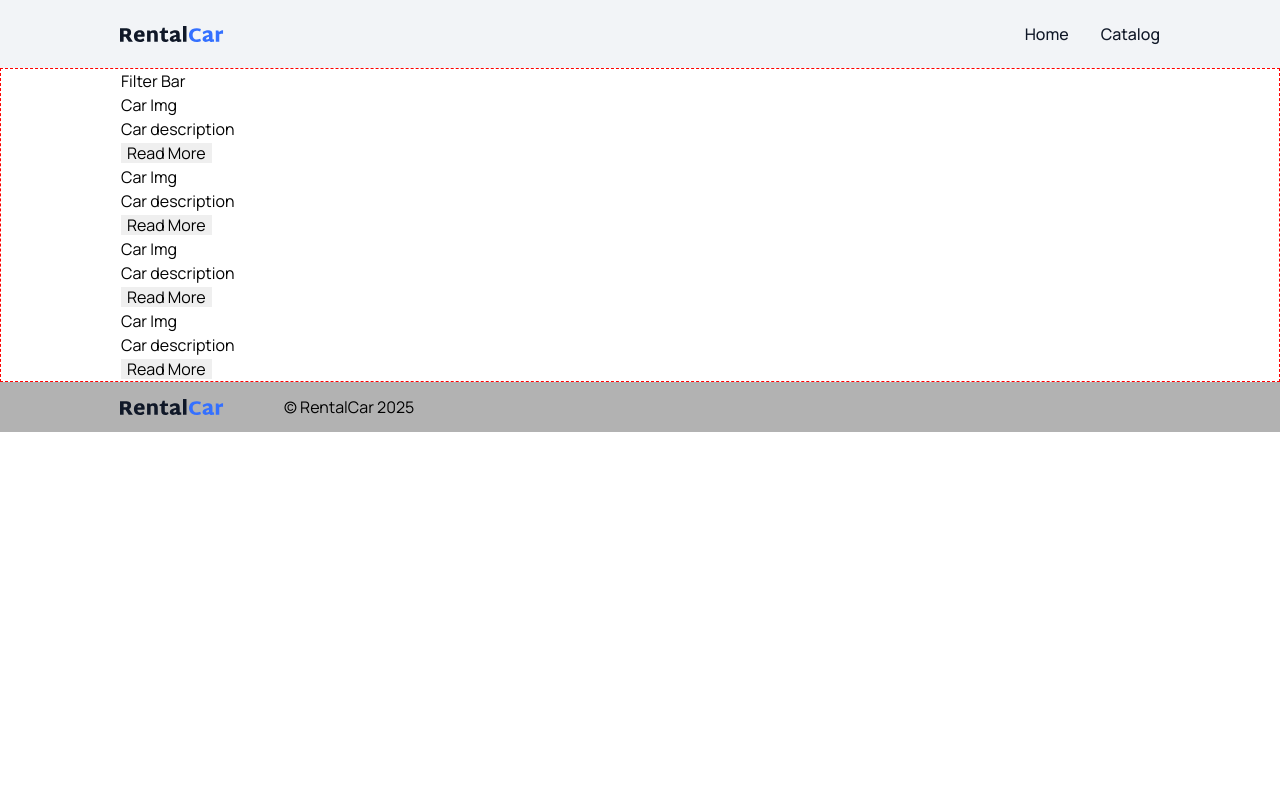
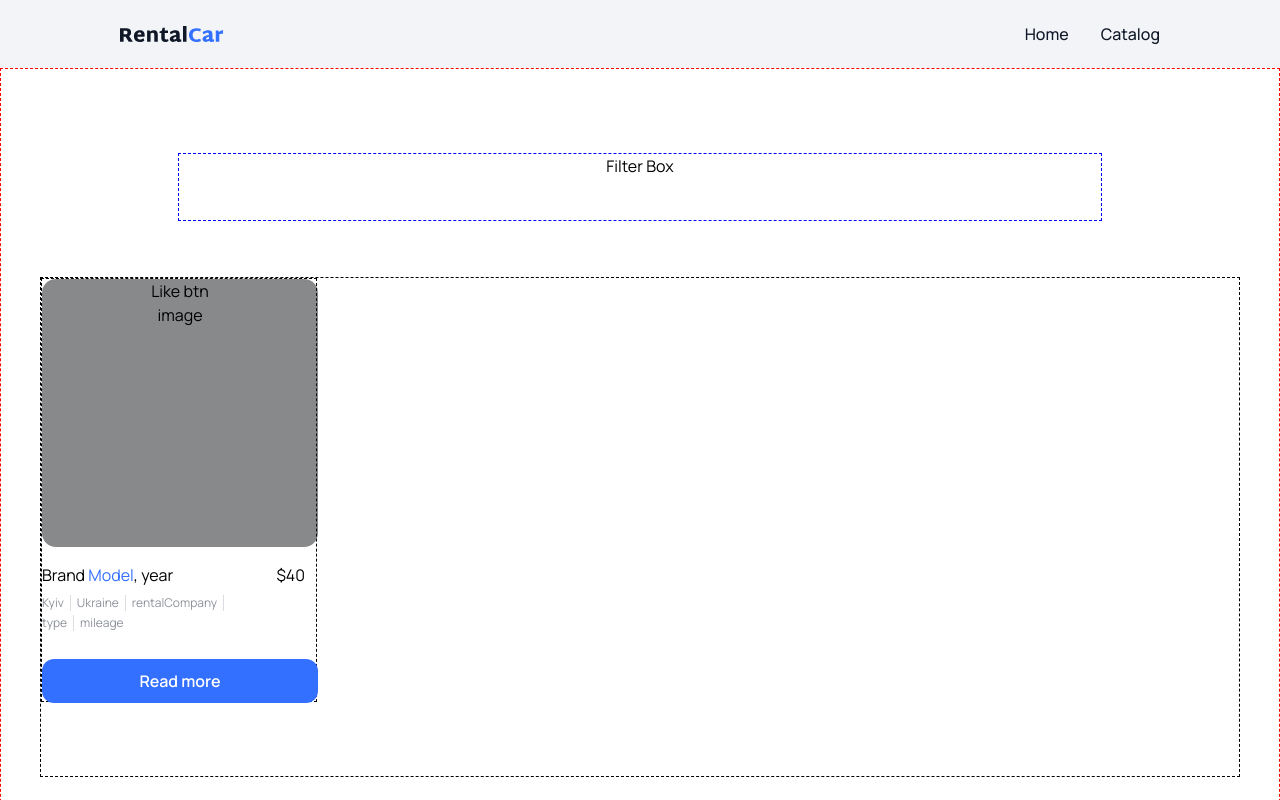
Before and after one commit to alex-dmytriev/car-rental, a React (Vite) app: page /catalog in a window 1280 px wide. Shown: the top 800 px of the page. Built offline with nearby package versions, Linux system fonts and the light colour scheme.

Commit message:
getCars + car card css

```diff
--- a/package.json
+++ b/package.json
@@ -10,6 +10,7 @@
     "preview": "vite preview"
   },
   "dependencies": {
+    "axios": "^1.12.2",
     "modern-normalize": "^3.0.1",
     "react": "^19.1.1",
     "react-dom": "^19.1.1",
--- /dev/null
+++ b/src/components/CarGrid/CarGrid.module.css
@@ -0,0 +1,85 @@
+.catalogBox {
+  width: 1200px;
+  height: 500px;
+  border: 0.5px dashed black;
+  text-align: center;
+  margin-top: 56px;
+
+}
+
+.card {
+  width: 276px;
+  height: 424px;
+  border: 0.5px dashed black;
+}
+
+.imgBox {
+  border-radius: 14px;
+  width: 276px;
+  height: 268px;
+  background: linear-gradient(180deg, rgba(18, 20, 23, 0.5) 0%, rgba(18, 20, 23, 0.5) 100%);
+}
+
+.brandLine {
+  display: flex;
+  justify-content: space-between;
+  padding-right: 11px;
+  font: var(--body);
+  margin-top: 16px;
+
+}
+
+.bmyBox {
+  display: flex;
+}
+
+.modelSpn {
+  color: var(--button);
+
+}
+
+.addressLine {
+  display: flex;
+  font: var(--font-body-normal);
+  color: var(--gray);
+  margin-top: 8px;
+
+
+}
+
+.address {
+  border-right: 1px solid var(--gray-light);
+  padding: 0 6px;
+
+}
+
+.city {
+  padding-left: 0;
+}
+
+.typeLine {
+  display: flex;
+  color: var(--gray);
+  font: var(--font-body-normal);
+  margin-top: 4px;
+
+}
+
+.mileage {
+  padding: 0 6px;
+}
+
+.cardBtn {
+  display: flex;
+  align-items: center;
+  justify-content: center;
+  flex-direction: row;
+  gap: 0px;
+  border-radius: 12px;
+  width: 276px;
+  height: 44px;
+  background: var(--button);
+  font: var(--font-button);
+  color: var(--white);
+  margin-top: 28px;
+}
--- /dev/null
+++ b/src/components/CarGrid/CarGrid.tsx
@@ -0,0 +1,38 @@
+import css from './CarGrid.module.css';
+
+const CarGrid = () => {
+  return (
+    <div className={css.catalogBox}>
+      <ul className={css.grid}>
+        <li className={css.card}>
+          <div className={css.imgBox}>
+            <p>Like btn</p>
+            <p>image</p>
+          </div>
+          <div className={css.brandLine}>
+            <div className={css.bmyBox}>
+              <p>
+                Brand <span className={css.modelSpn}>Model</span>, year
+              </p>
+            </div>
+            <p>$40</p>
+          </div>
+          <div className={css.addressLine}>
+            <p className={`${css.address} ${css.city}`}>Kyiv</p>
+            <p className={css.address}>Ukraine</p>
+            <p className={css.address}>rentalCompany</p>
+          </div>
+          <div className={css.typeLine}>
+            <p className={`${css.address} ${css.city}`}>type</p>
+            <p className={css.mileage}>mileage</p>
+          </div>
+          <button className={css.cardBtn} type="button">
+            Read more
+          </button>
+        </li>
+      </ul>
+    </div>
+  );
+};
+
+export default CarGrid;
--- a/src/global.css
+++ b/src/global.css
@@ -15,6 +15,7 @@
   --font-h1: 700 60px / 1.2 "Manrope", sans-serif;
   --font-h2: 600 24px / 1.33333 "Manrope", sans-serif;
   --font-body: 500 16px / 1.25 "Manrope", sans-serif;
+  --font-body-normal: 400 12px / 1.33333 "Manrope", sans-serif;
   --font-button: 600 16px / 1.25 "Manrope", sans-serif;
 
   /* Colors */
--- a/src/pages/Catalog/Catalog.module.css
+++ b/src/pages/Catalog/Catalog.module.css
@@ -1,5 +1,44 @@
-.catContainer {
+.catalogContainer {
+  display: flex;
+  flex-direction: column;
+  justify-content: center;
+  align-items: center;
   padding: 0 120px;
+
+  /*! remove after testing*/
   border: 0.5px dashed red;
 
 }
+
+.filterBox {
+  width: 924px;
+  height: 68px;
+  text-align: center;
+  margin-top: 84px;
+
+  /*! remove after testing*/
+  border: 0.5px dashed blue;
+
+}
+
+
+
+.loadMoreBtn {
+  font: var(--button);
+  display: flex;
+  align-items: center;
+  justify-content: center;
+  flex-direction: row;
+  border: 1px solid #3470ff;
+  border-radius: 12px;
+  width: 156px;
+  height: 44px;
+  margin-top: 80px;
+  margin-bottom: 20px;
+  background: none;
+
+}
+
+.loadMoreBtn:hover {
+  border-color: var(--button-hover);
+}
--- a/src/pages/Catalog/Catalog.tsx
+++ b/src/pages/Catalog/Catalog.tsx
@@ -1,33 +1,19 @@
 import css from './Catalog.module.css';
+import Container from '../../components/Container/Container';
+import Grid from '../../components/CarGrid/CarGrid';
 
 const Catalog = () => {
   return (
-    <div className={css.catContainer}>
-      <div>Filter Bar</div>
-      <div>
-        <ul>
-          <li>
-            <p>Car Img</p>
-            <p>Car description</p>
-            <button>Read More</button>
-          </li>
-          <li>
-            <p>Car Img</p>
-            <p>Car description</p>
-            <button>Read More</button>
-          </li>
-          <li>
-            <p>Car Img</p>
-            <p>Car description</p>
-            <button>Read More</button>
-          </li>
-          <li>
-            <p>Car Img</p>
-            <p>Car description</p>
-            <button>Read More</button>
-          </li>
-        </ul>
-      </div>
+    <div>
+      <Container>
+        <div className={css.catalogContainer}>
+          <div className={css.filterBox}>Filter Box</div>
+          <Grid />
+          <button className={css.loadMoreBtn} type="button">
+            Load more
+          </button>
+        </div>
+      </Container>
     </div>
   );
 };
```
Also changed, not shown: src/services/carApi.ts (added, +32 -0 lines), src/types/car.ts (added, +18 -0 lines), 2 other files (tests, documents, lock files or other folders).
